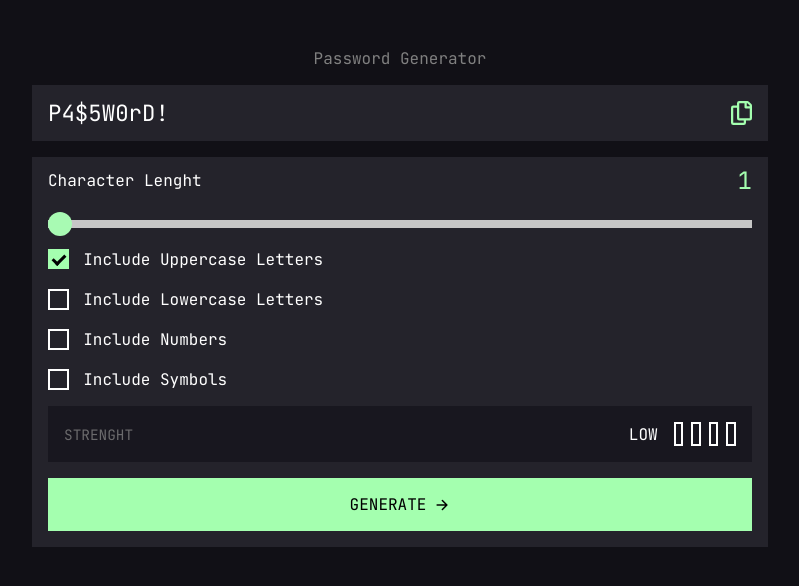
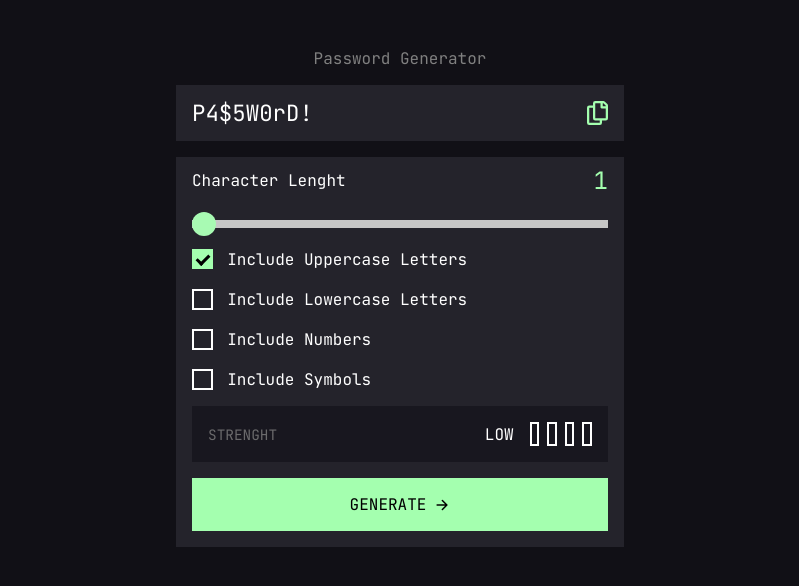
Before and after one commit to antoniosotopwr/password-generator-app-js, a website: page index.html in a window 1280 px wide. Shown: the whole page, without its empty margins (240-1039 px from the left). Drawn offline with nearby package versions, Linux system fonts and the light colour scheme.

Commit message:
added querie for mobile first

```diff
--- a/scss/base/_base.scss
+++ b/scss/base/_base.scss
@@ -232,6 +232,12 @@ body {
     display: flex;
     align-items: center;
     gap: 1rem;
+    // p{
+    //   font-size: 1.1rem;
+    // }
+    // .card__strenghtWordLevel{
+    //   font-size: 1.1rem;
+    // }
   }
   &__strenghtSquareContainer {
     display: grid;
--- a/scss/base/_queries.scss
+++ b/scss/base/_queries.scss
@@ -0,0 +1,6 @@
+//--480px
+@media (min-width: 30em) {
+  .container {
+    max-width: 32rem;
+  }
+}
```
Also changed, not shown: css/styles.css, 1 other file.
